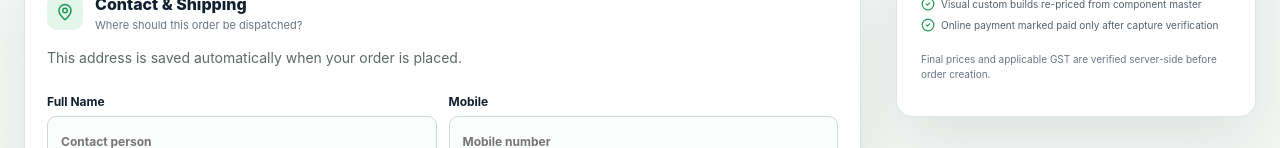
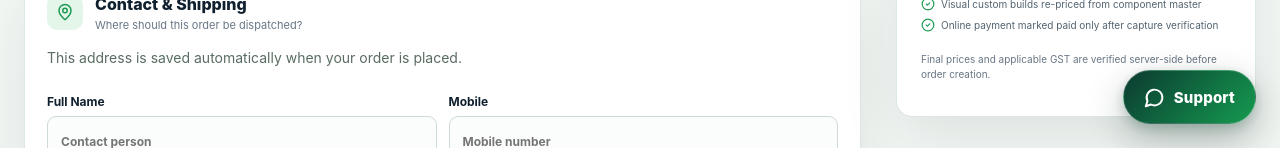
Before and after one commit to pankaj-kakadiya/newindia-solar, a Next.js app: page /checkout in a window 1280 px wide. Shown: the part 652-800 px from the top of the page. Built offline with nearby package versions, Linux system fonts and the light colour scheme; no server answers; the database is empty.

Commit message:
fix buyer support access and floating chat launcher

```diff
--- a/app/support-chat-controls-v8.css
+++ b/app/support-chat-controls-v8.css
@@ -1 +1,69 @@
 .supportMemberActions{display:flex;align-items:center;gap:8px}.supportMemberActions button{border:1px solid #d7e3dc;border-radius:8px;background:#fff;color:#7d2d27;padding:6px 8px;font:inherit;font-size:10px;font-weight:850;cursor:pointer}@media(max-width:700px){.supportMemberActions{width:100%;justify-content:space-between}}
+
+.supportLauncher{
+  position:fixed;
+  right:max(24px,env(safe-area-inset-right));
+  bottom:max(24px,env(safe-area-inset-bottom));
+  z-index:230;
+  font-family:inherit;
+}
+.supportLauncherButton{
+  min-width:132px;
+  min-height:54px;
+  padding:0 20px;
+  border:1px solid rgba(255,255,255,.2);
+  border-radius:999px;
+  background:linear-gradient(135deg,#0b3a30 0%,#159b50 100%);
+  box-shadow:0 14px 36px rgba(5,38,29,.28),0 4px 12px rgba(8,65,43,.18);
+  color:#fff;
+  display:flex;
+  align-items:center;
+  justify-content:center;
+  gap:9px;
+  font:inherit;
+  font-size:15px;
+  font-weight:850;
+  letter-spacing:.01em;
+  cursor:pointer;
+  transition:transform .2s ease,box-shadow .2s ease,background .2s ease;
+}
+.supportLauncherButton:hover{transform:translateY(-2px);box-shadow:0 18px 42px rgba(5,38,29,.34),0 5px 14px rgba(8,65,43,.2)}
+.supportLauncherButton:focus-visible{outline:3px solid rgba(240,148,42,.65);outline-offset:4px}
+.supportLauncherButton svg{width:21px;height:21px;stroke-width:2.2}
+.supportLauncher.open .supportLauncherButton{background:#082f28}
+.supportLauncher aside{
+  position:absolute;
+  right:0;
+  bottom:68px;
+  width:min(370px,calc(100vw - 32px));
+  padding:27px;
+  border:1px solid #d9e8df;
+  border-radius:22px;
+  background:linear-gradient(180deg,#fff 0%,#f8fcf9 100%);
+  box-shadow:0 24px 70px rgba(5,35,27,.24),0 5px 20px rgba(5,35,27,.1);
+  color:#10202f;
+  overflow:hidden;
+  animation:supportLauncherIn .2s ease-out both;
+}
+.supportLauncher aside::before{content:"";position:absolute;inset:0 0 auto;height:5px;background:linear-gradient(90deg,#159b50 0 78%,#f0942a 78%)}
+.supportLauncher aside>span{display:inline-flex;align-items:center;gap:7px;color:#168749;font-size:12px;font-weight:900;letter-spacing:.075em;text-transform:uppercase}
+.supportLauncher aside>span svg{width:16px;height:16px}
+.supportLauncher aside h2{margin:13px 0 8px;color:#071927;font-size:26px;line-height:1.12;letter-spacing:-.025em}
+.supportLauncher aside p{margin:0;color:#5d6d76;font-size:15px;line-height:1.55}
+.supportLauncher aside a{min-height:48px;margin-top:20px;padding:0 18px;border-radius:12px;background:#159b50;box-shadow:0 9px 22px rgba(21,155,80,.2);color:#fff;display:flex;align-items:center;justify-content:center;text-align:center;font-size:14px;font-weight:850;text-decoration:none;transition:background .2s ease,transform .2s ease}
+.supportLauncher aside a:hover{background:#0f8341;transform:translateY(-1px)}
+.supportLauncher aside a:focus-visible{outline:3px solid rgba(240,148,42,.55);outline-offset:3px}
+.supportLauncher aside small{margin-top:13px;color:#728079;display:block;font-size:12px;line-height:1.45;text-align:center}
+@keyframes supportLauncherIn{from{opacity:0;transform:translateY(10px) scale(.98)}to{opacity:1;transform:translateY(0) scale(1)}}
+
+@media(max-width:700px){
+  .supportLauncher{right:max(14px,env(safe-area-inset-right));bottom:max(14px,env(safe-area-inset-bottom))}
+  .supportLauncherButton{width:58px;min-width:58px;height:58px;min-height:58px;padding:0;border-radius:50%}
+  .supportLauncherButton span{position:absolute;width:1px;height:1px;padding:0;margin:-1px;overflow:hidden;clip:rect(0,0,0,0);white-space:nowrap;border:0}
+  .supportLauncherButton svg{width:24px;height:24px}
+  .supportLauncher aside{position:fixed;right:12px;bottom:calc(84px + env(safe-area-inset-bottom));left:12px;width:auto;max-height:calc(100dvh - 110px);padding:24px 22px;border-radius:20px;overflow-y:auto}
+  .supportLauncher aside h2{font-size:24px}
+  .supportLauncher aside p{font-size:15px}
+  .supportLauncher aside a{min-height:50px}
+}
+@media(prefers-reduced-motion:reduce){.supportLauncherButton,.supportLauncher aside,.supportLauncher aside a{animation:none;transition:none}}
--- a/components/support/SupportLauncher.tsx
+++ b/components/support/SupportLauncher.tsx
@@ -7,6 +7,8 @@ import {supabase} from '../../lib/supabase'
 export default function SupportLauncher(){
  const path=usePathname(),[open,setOpen]=useState(false),[signedIn,setSignedIn]=useState(false)
  useEffect(()=>{supabase.auth.getUser().then(({data})=>setSignedIn(Boolean(data.user)));const {data}=supabase.auth.onAuthStateChange((_e,s)=>setSignedIn(Boolean(s?.user)));return()=>data.subscription.unsubscribe()},[])
+ useEffect(()=>setOpen(false),[path])
+ useEffect(()=>{if(!open)return;const close=(event:KeyboardEvent)=>{if(event.key==='Escape')setOpen(false)};window.addEventListener('keydown',close);return()=>window.removeEventListener('keydown',close)},[open])
  if(path.startsWith('/admin')||path==='/account/support'||path.startsWith('/login'))return null
- return <div className={`supportLauncher ${open?'open':''}`}><button className="supportLauncherButton" onClick={()=>setOpen(v=>!v)} aria-label={open?'Close support':'Open secure support'}>{open?<X/>:<MessageCircle/>}<span>Support</span></button>{open&&<aside><span><LockKeyhole/> End-to-end encrypted</span><h2>How can we help?</h2><p>Chat privately with New India Solar for product, order, payment, delivery or technical support.</p><Link href={signedIn?'/account/support':'/login?next=/account/support'}>{signedIn?'Open secure chat':'Sign in to chat securely'}</Link><small>Your message content is encrypted in your browser.</small></aside>}</div>
+ return <div className={`supportLauncher ${open?'open':''}`}><button type="button" className="supportLauncherButton" onClick={()=>setOpen(v=>!v)} aria-label={open?'Close support':'Open secure support'} aria-expanded={open} aria-controls="support-launcher-panel">{open?<X/>:<MessageCircle/>}<span>Support</span></button>{open&&<aside id="support-launcher-panel" role="dialog" aria-label="Secure support"><span><LockKeyhole/> End-to-end encrypted</span><h2>How can we help?</h2><p>Chat privately with New India Solar for product, order, payment, delivery or technical support.</p><Link href={signedIn?'/account/support':'/login?next=/account/support'}>{signedIn?'Open secure chat':'Sign in to chat securely'}</Link><small>Buyer access is protected automatically on this device.</small></aside>}</div>
 }
```
Also changed, not shown: components/support/SecureSupportWorkspace.tsx (+9 -5 lines), lib/support-crypto.ts (+13 -2 lines), 2 other files (tests, documents, lock files or other folders).
